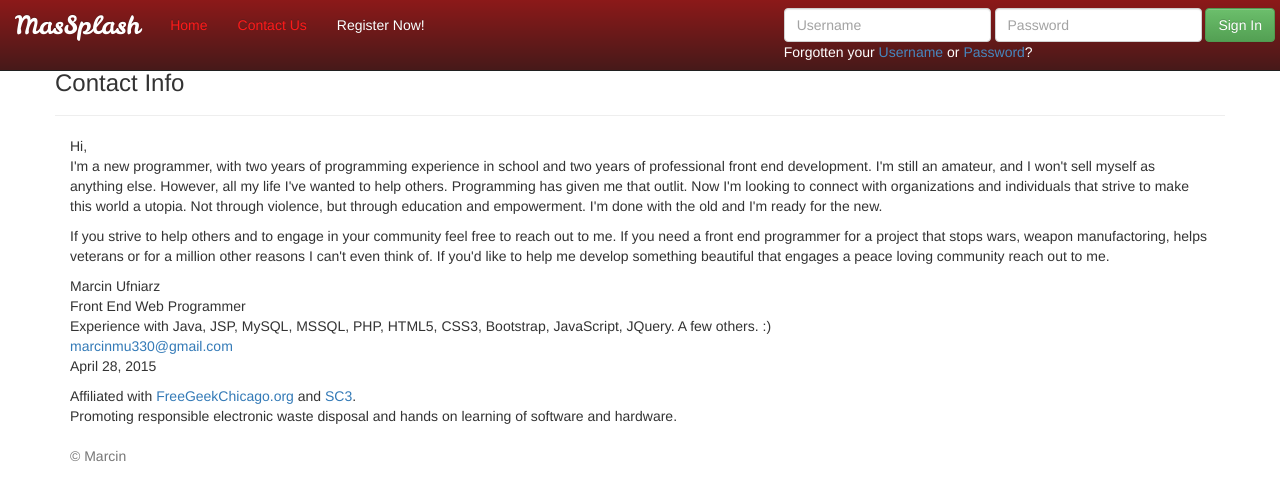
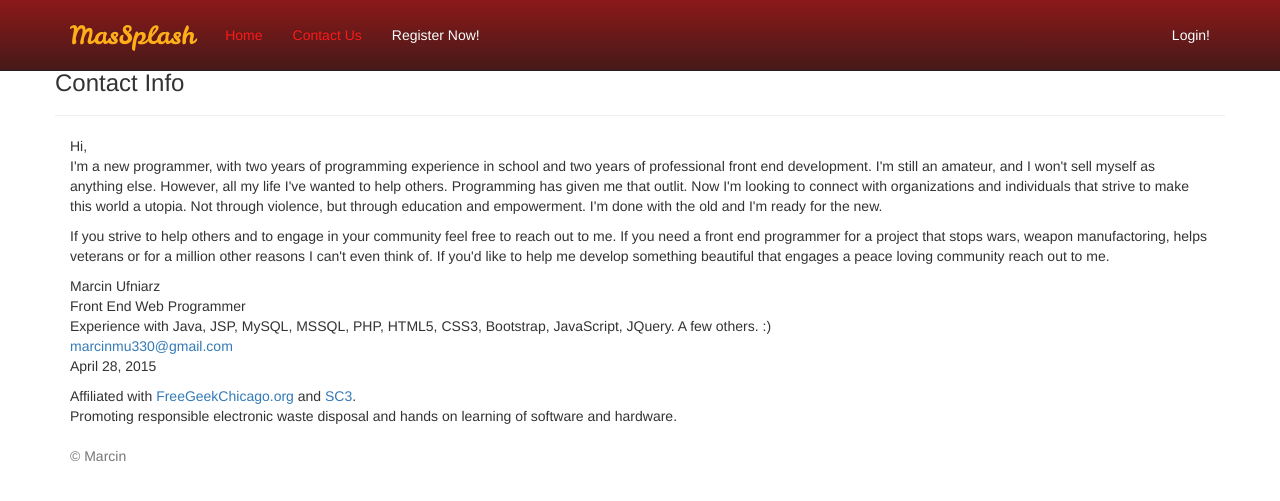
Before and after one commit to MarcinakaSin/MasSplash, a PHP site: page /contact.php in a window 1280 px wide. Shown: the top 501 px of the page. Run offline with PHP 8.4, Linux system fonts and the light colour scheme; some libraries are stand-ins or nearby versions.

Commit message:
cleaned up navigation bar because of some form confict issues, to simplify

```diff
--- a/core/functions/users.php
+++ b/core/functions/users.php
@@ -177,7 +177,7 @@ function user_data($dbcon, $user_id) {
 }
 
 
-function logged_in() {
+/*function logged_in() {
 	return (isset($_SESSION['user_id'])) ? true : false;
 }
 
@@ -198,7 +198,7 @@ function user_exists($dbcon, $username) {
 	// Returns value from function
 	return ($user_count == 1) ? true : false;
 
-}
+}*/
 
 function email_exists($dbcon, $email){
 	//$email = sanitize($email);
--- a/css/screen.css
+++ b/css/screen.css
@@ -1,8 +1,8 @@
-.white-text{
+.white-text {
 	color: #fff;
 }
 
-.container{
+.container {
 	margin-top: 10px;
 }
 .navbar-inverse .navbar-nav > li > a {
--- a/includes/navigation.php
+++ b/includes/navigation.php
@@ -1,4 +1,5 @@
 <nav class="navbar navbar-inverse navbar-fixed-top">
+  <div class="container">
     <div class="navbar-header">
       <button type="button" class="navbar-toggle collapsed" data-toggle="collapse" data-target="#navbar" aria-expanded="false" aria-controls="navbar">
         <span class="sr-only">Toggle navigation</span>
@@ -7,12 +8,10 @@
         <span class="icon-bar"></span>
       </button>
       <p class="navbar-brand ">MasSplash
-			<?php
-			if ($user->isLoggedIn()){  ?>
-				<br /><small><small class="white-text">Hello, <a href="#">
-        <?php
-          echo escape($user->data()->username);
-			  ?>
+  			<?php if ($user->isLoggedIn()){  ?>
+  				<br /><small><small class="white-text">
+            Hello, <a href="/MasSplash/<?php echo escape($user->data()->username); ?>">
+            <?php echo escape($user->data()->username); ?>
             </a>
   				</small></small>
   			<?php } ?>
@@ -46,6 +45,16 @@
           <li><a style="color:#fff;" href="register.php">Register Now!</a></li>
   		    <?php } ?>
         </ul>
-		<?php include 'includes/header_login_status.php'; ?>
+        <ul class="nav navbar-nav navbar-right">
+        <?php if (!$user->isLoggedIn()){ ?>
+          <li><a href="login.php" style="color:#fff;">Login!</a> </li>
+        <?php } else { ?>
+          <li><a href="logout.php" style="color:#fff;">Logout</a> </li>
+        <?php } ?>
+          <li></li>
+        </ul>
+
+  		<?php // include 'includes/header_login_status.php'; ?>
       </div><!--/.navbar-collapse -->
+    </div>
 </nav>
--- a/includes/widgets/login.php
+++ b/includes/widgets/login.php
@@ -1,3 +1,5 @@
+
+
 <form class="navbar-form navbar-right" action="login.php" method="post">
 	<div class="row">
 		<div class="col-md-12 hidden-xs hidden-sm margin-right">
@@ -17,7 +19,12 @@
 		</div>
 	</div>
 	<div class="row white-text">
-		<div class="col-md-12 hidden-xs hidden-sm">
+		<div class="checkbox col-md-4 hidden-xs hidden-sm">
+	    	<label for="remember">
+				<input type="checkbox" id="remember" name="remember" placeholder="Remember Me" /> Remember Me!
+			</label>
+		</div>
+		<div class="col-md-8 hidden-xs hidden-sm">
 			Forgotten your <a href="recover.php?mode=username">Username</a> or <a href="recover.php?mode=password">Password</a>?
 		</div>
 	</div>
```
Also changed, not shown: index.php (+3 -5 lines). Lines whose indentation alone changed are shown as unchanged.
